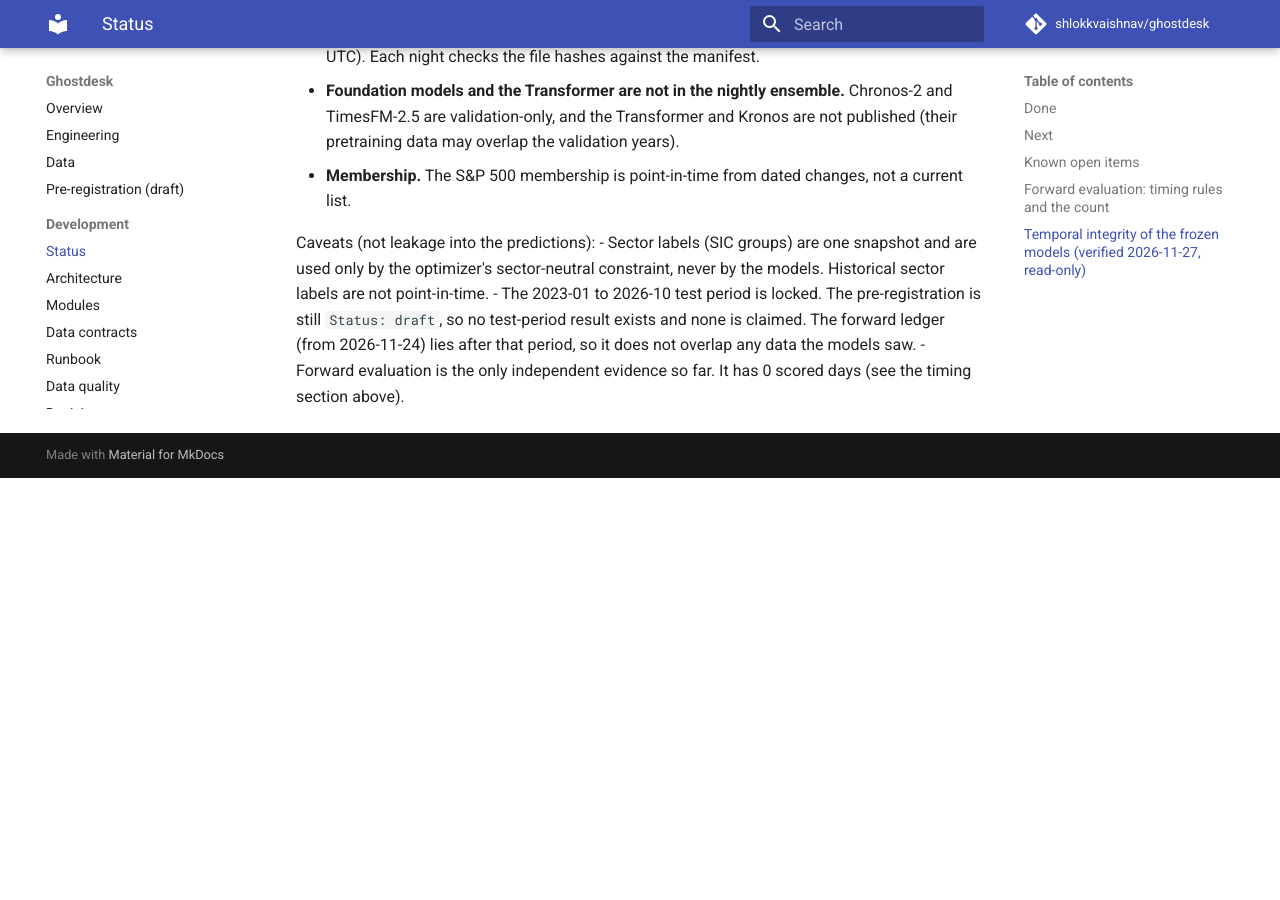
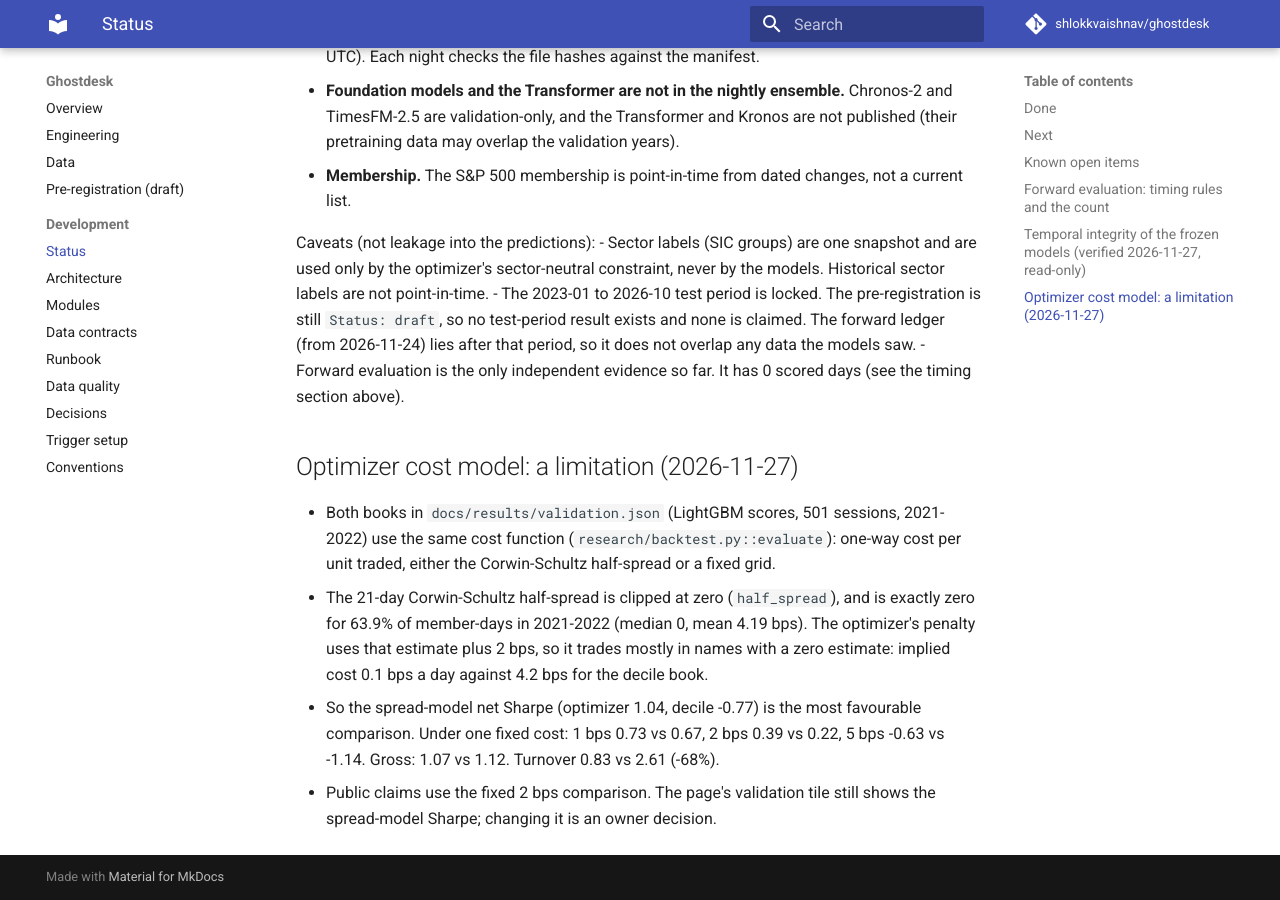
Before and after one commit to shlokkvaishnav/ghostdesk, an MkDocs documentation site: the page built from docs/dev/status.md, in a window 1280 px wide and 900 px high, scrolled down 3632 px. Built offline with MkDocs 1.6.1 and Material for MkDocs 9.7.7, drawn with Linux system fonts in a browser that asks for light colours; comment, search, counter and statistics services are not loaded; before the commit the page ends 4110 px from its top, so only the background shows below that.

Commit message:
README and status: add gross and fixed-cost Sharpe for both books and the Corwin-Schultz zero-clip limitation; the spread-model Sharpe is the most favourable comparison, not the headline

```diff
--- a/docs/dev/status.md
+++ b/docs/dev/status.md
@@ -85,3 +85,15 @@ Caveats (not leakage into the predictions):
 - The 2023-01 to 2026-10 test period is locked. The pre-registration is still `Status: draft`, so no test-period result exists
   and none is claimed. The forward ledger (from 2026-11-24) lies after that period, so it does not overlap any data the models saw.
 - Forward evaluation is the only independent evidence so far. It has 0 scored days (see the timing section above).
+
+## Optimizer cost model: a limitation (2026-11-27)
+
+- Both books in `docs/results/validation.json` (LightGBM scores, 501 sessions, 2021-2022) use the same cost function
+  (`research/backtest.py::evaluate`): one-way cost per unit traded, either the Corwin-Schultz half-spread or a fixed grid.
+- The 21-day Corwin-Schultz half-spread is clipped at zero (`half_spread`), and is exactly zero for 63.9% of member-days
+  in 2021-2022 (median 0, mean 4.19 bps). The optimizer's penalty uses that estimate plus 2 bps, so it trades mostly
+  in names with a zero estimate: implied cost 0.1 bps a day against 4.2 bps for the decile book.
+- So the spread-model net Sharpe (optimizer 1.04, decile -0.77) is the most favourable comparison. Under one fixed cost:
+  1 bps 0.73 vs 0.67, 2 bps 0.39 vs 0.22, 5 bps -0.63 vs -1.14. Gross: 1.07 vs 1.12. Turnover 0.83 vs 2.61 (-68%).
+- Public claims use the fixed 2 bps comparison. The page's validation tile still shows the spread-model Sharpe; changing it
+  is an owner decision.
```
Also changed, not shown: README.md (+9 -2 lines).
